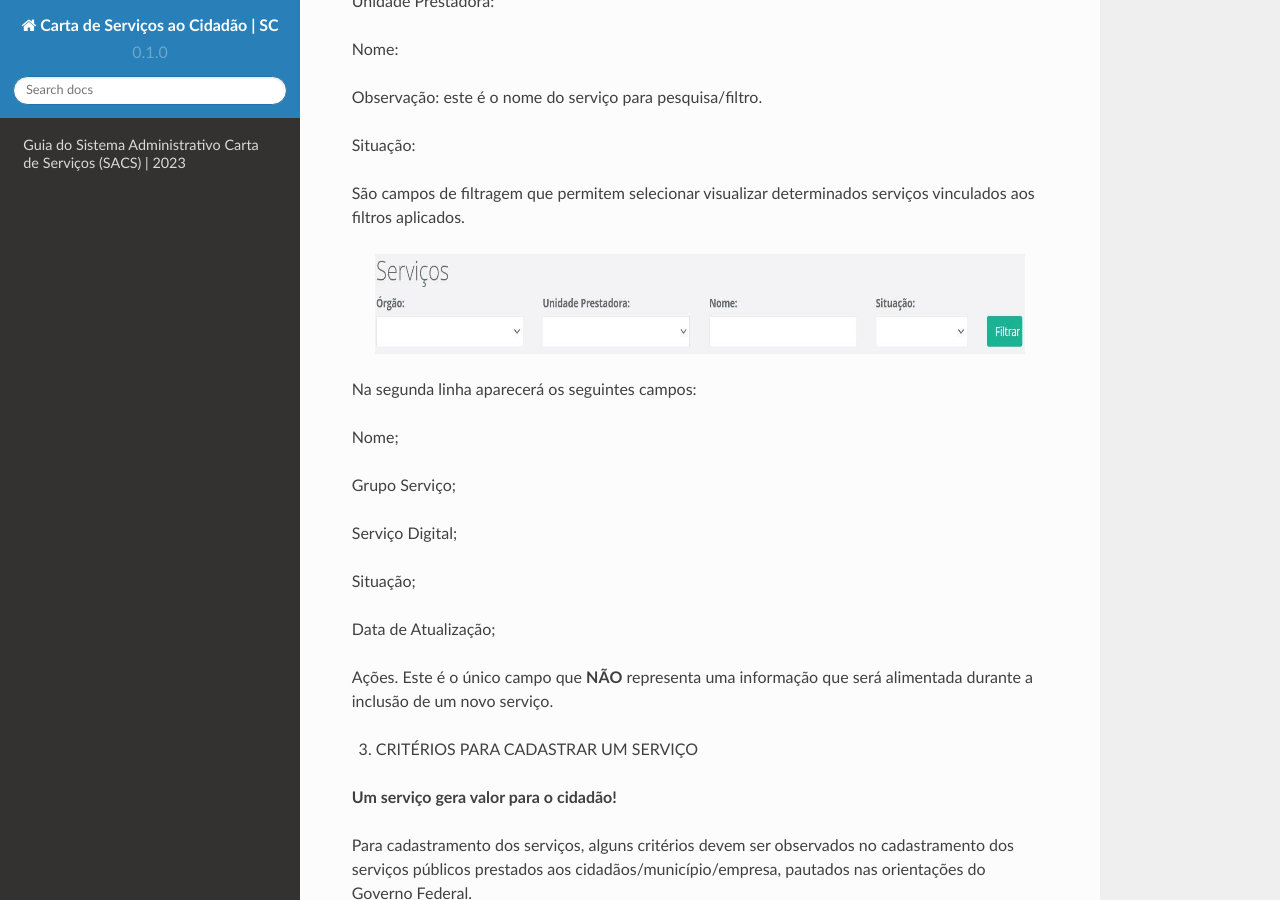
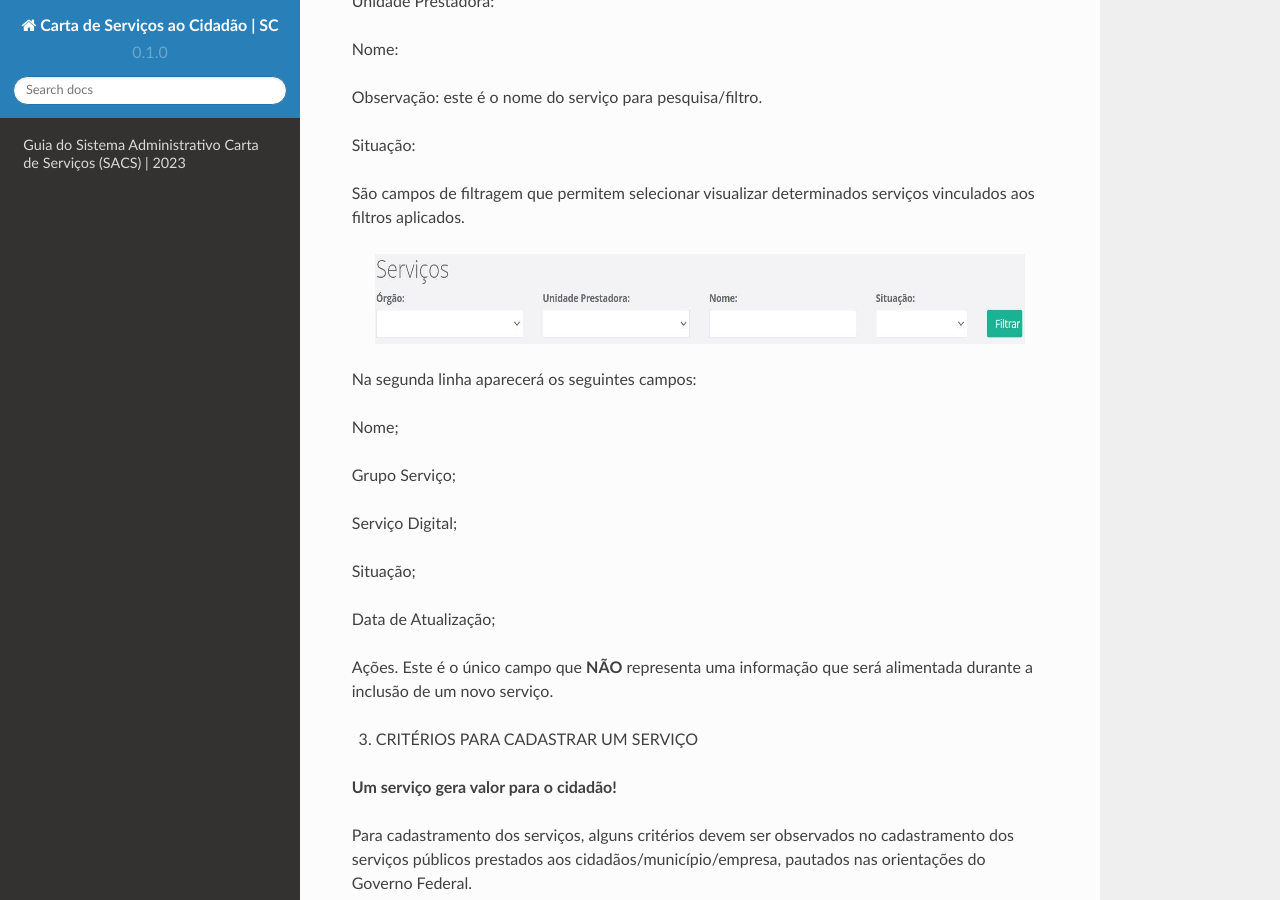
Before and after one commit to brunoaltieri/cartadeservicos, a Sphinx documentation site: the page built from docs/source/index.rst, in a window 1280 px wide and 900 px high, scrolled down 3689 px. Built offline with Sphinx 7.4.7 and the Read the Docs theme 2.0.0, drawn with Linux system fonts in a browser that asks for light colours.

Commit message:
Update index.rst

```diff
--- a/docs/source/index.rst
+++ b/docs/source/index.rst
@@ -108,7 +108,7 @@ Situação:
 São campos de filtragem que permitem selecionar visualizar determinados serviços vinculados aos filtros aplicados.
 
 .. image:: images/camposdefiltro_compressed.jpg
-   :height: 100px
+   :height: 90px
    :width: 650 px
    :scale: 100%
    :alt: tela mostrando os campos de filtro para os serviços
```
